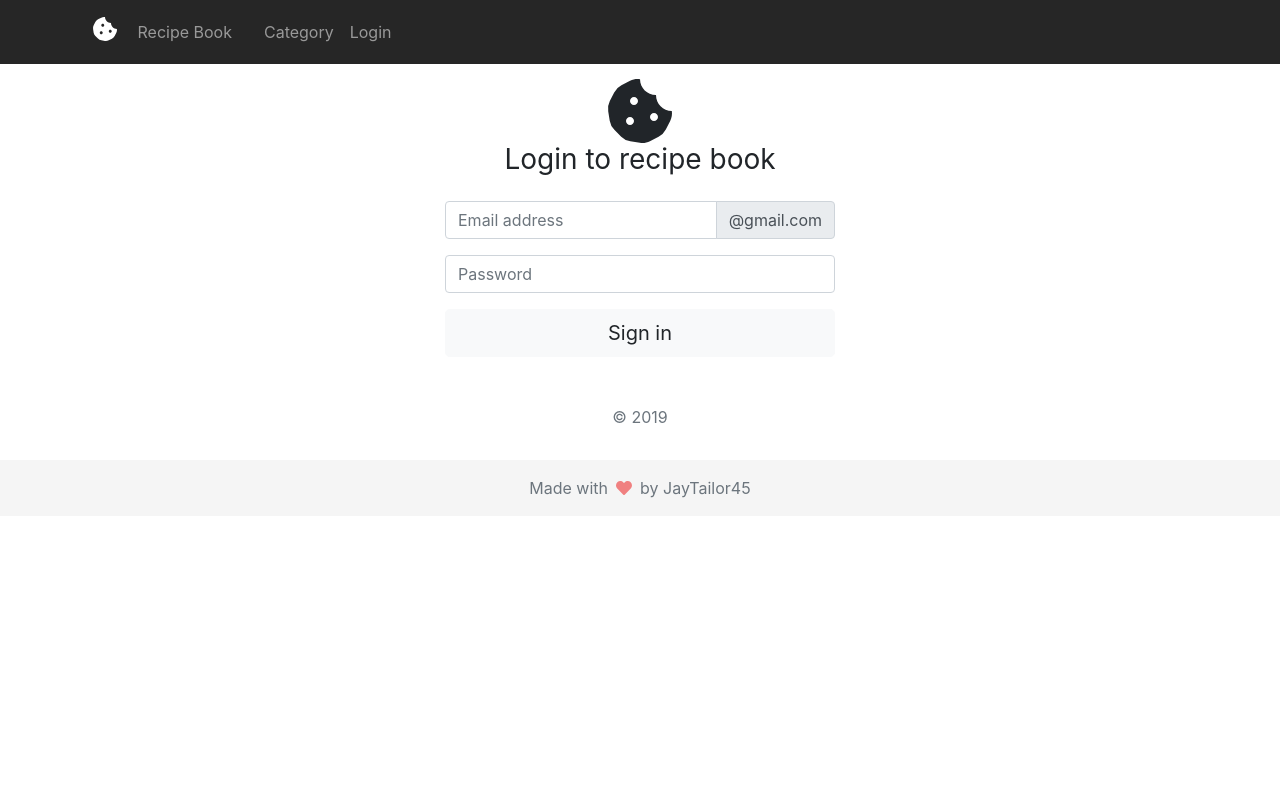
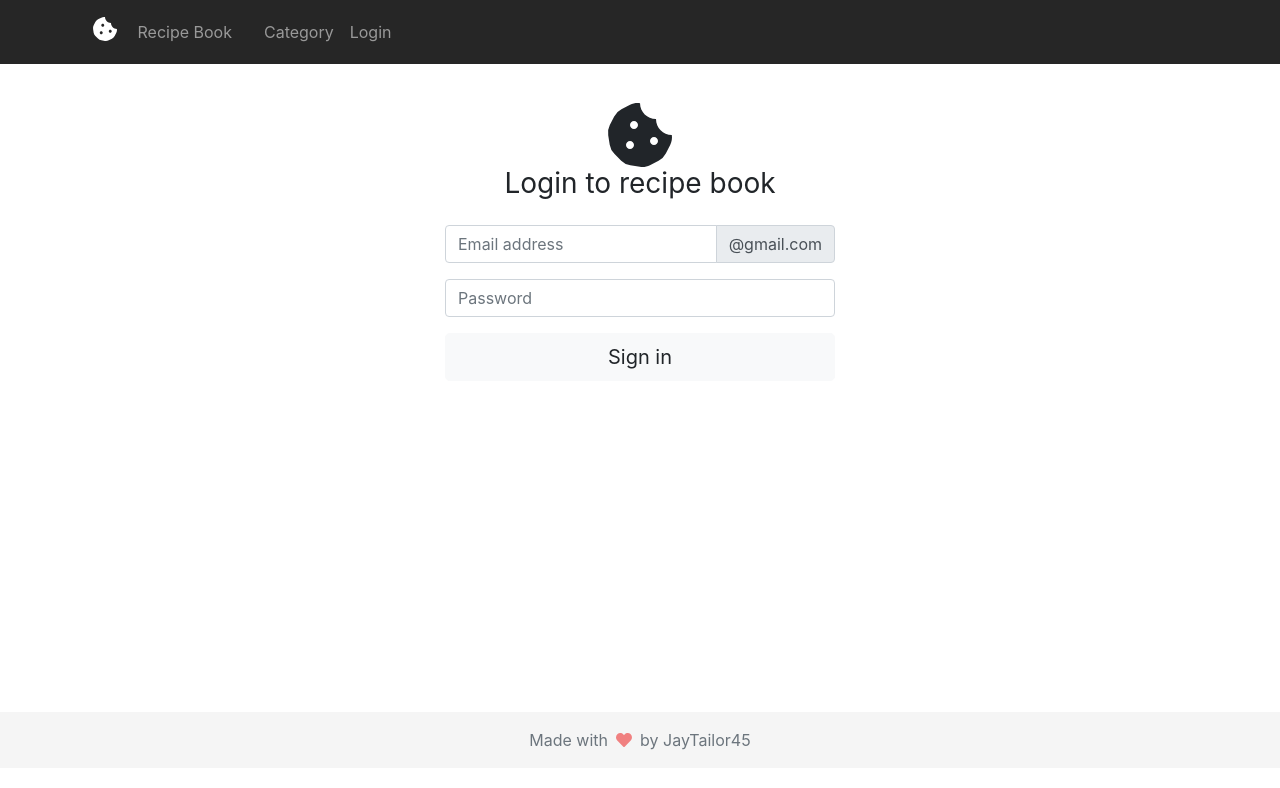
Before and after one commit to JayTailor45/RecipeBook-NG, an Angular app: page /login in a window 1280 px wide. Shown: the top 788 px of the page. Built offline with nearby package versions, Linux system fonts and the light colour scheme.

Commit message:
Fix styling issue in Login

```diff
--- a/src/app/login/login.component.html
+++ b/src/app/login/login.component.html
@@ -1,5 +1,5 @@
 <form class="form-signin">
-  <div class="text-center mb-4">
+  <div class="text-center my-4">
     <fa-icon
       class="mb-4"
       size="4x"
@@ -10,7 +10,7 @@
     <h1 class="h3 mb-3 font-weight-normal">Login to recipe book</h1>
   </div>
 
-  <div class="input-group mb-3">
+  <div class="input-group my-3">
     <input
       type="email"
       id="inputEmail"
@@ -37,5 +37,5 @@
   <button class="btn btn-lg btn-light btn-block" type="submit">
     Sign in
   </button>
-  <p class="mt-5 mb-3 text-muted text-center">© 2019</p>
+  <!-- <p class="mt-5 mb-3 text-muted text-center">© 2019</p> -->
 </form>
--- a/src/app/login/login.component.scss
+++ b/src/app/login/login.component.scss
@@ -1,4 +1,5 @@
 .form-signin{
+    min-height: 81vh;
     width: 100%;
     max-width: 420px;
     padding: 15px;
```
